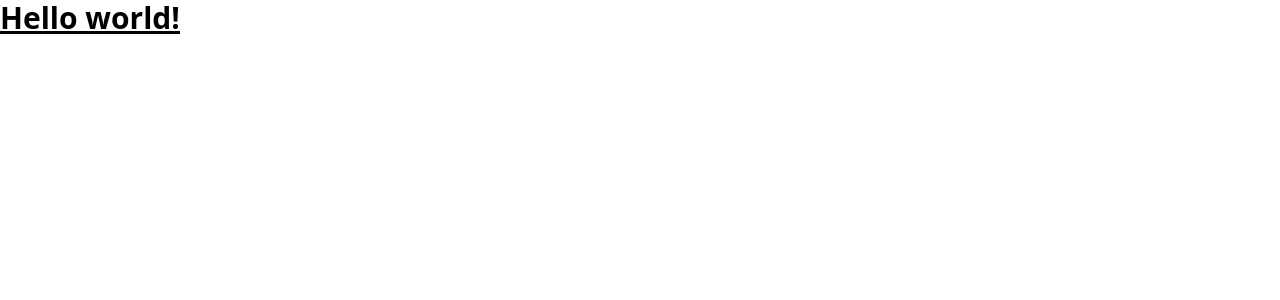
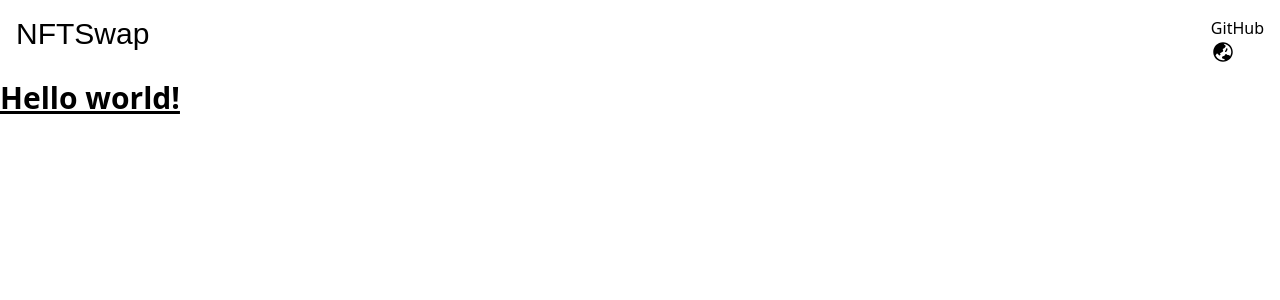
Before and after one commit to satyvm/nftswap_frontend, a Next.js app: page / in a window 1280 px wide. Shown: the top 300 px of the page. Built offline with nearby package versions, Linux system fonts and the light colour scheme.

Commit message:
initial commit

```diff
--- /dev/null
+++ b/pages/components/navbar.js
@@ -0,0 +1,22 @@
+export default function NavBar() {
+    return(
+        <nav>
+            <div className="flex justify-between p-4">
+                <div className="text-3xl logo">
+                    NFTSwap
+                </div>
+                <div>
+                    <div>
+                        GitHub
+                    </div>
+                    <div>
+                        <svg xmlns="http://www.w3.org/2000/svg" viewBox="0 0 24 24" fill="currentColor" className="w-6 h-6">
+                            <path d="M15.75 8.25a.75.75 0 01.75.75c0 1.12-.492 2.126-1.27 2.812a.75.75 0 11-.992-1.124A2.243 2.243 0 0015 9a.75.75 0 01.75-.75z" />
+                            <path fillRule="evenodd" d="M12 2.25c-5.385 0-9.75 4.365-9.75 9.75s4.365 9.75 9.75 9.75 9.75-4.365 9.75-9.75S17.385 2.25 12 2.25zM4.575 15.6a8.25 8.25 0 009.348 4.425 1.966 1.966 0 00-1.84-1.275.983.983 0 01-.97-.822l-.073-.437c-.094-.565.25-1.11.8-1.267l.99-.282c.427-.123.783-.418.982-.816l.036-.073a1.453 1.453 0 012.328-.377L16.5 15h.628a2.25 2.25 0 011.983 1.186 8.25 8.25 0 00-6.345-12.4c.044.262.18.503.389.676l1.068.89c.442.369.535 1.01.216 1.49l-.51.766a2.25 2.25 0 01-1.161.886l-.143.048a1.107 1.107 0 00-.57 1.664c.369.555.169 1.307-.427 1.605L9 13.125l.423 1.059a.956.956 0 01-1.652.928l-.679-.906a1.125 1.125 0 00-1.906.172L4.575 15.6z" clipRule="evenodd" />
+                        </svg>
+                    </div>
+                </div>
+            </div>
+        </nav>
+    )
+}
--- a/pages/index.js
+++ b/pages/index.js
@@ -1,7 +1,12 @@
+import NavBar from "./components/navbar"
+
 export default function Home() {
   return (
-    <h1 className="text-3xl font-bold underline">
-      Hello world!
-    </h1>
+    <div >
+      <NavBar />
+      <h1 className="text-3xl font-bold underline">
+        Hello world!
+      </h1>
+    </div>
   )
 }
--- a/styles/globals.css
+++ b/styles/globals.css
@@ -1,3 +1,10 @@
 @tailwind base;
 @tailwind components;
 @tailwind utilities;
+
+@import url('https://fonts.googleapis.com/css2?family=Poppins:wght@100&display=swap');
+@import url('https://fonts.googleapis.com/css2?family=Karla&family=Poppins:wght@100&display=swap');
+
+.logo{
+  font-family: 'Karla', sans-serif;
+}
```
